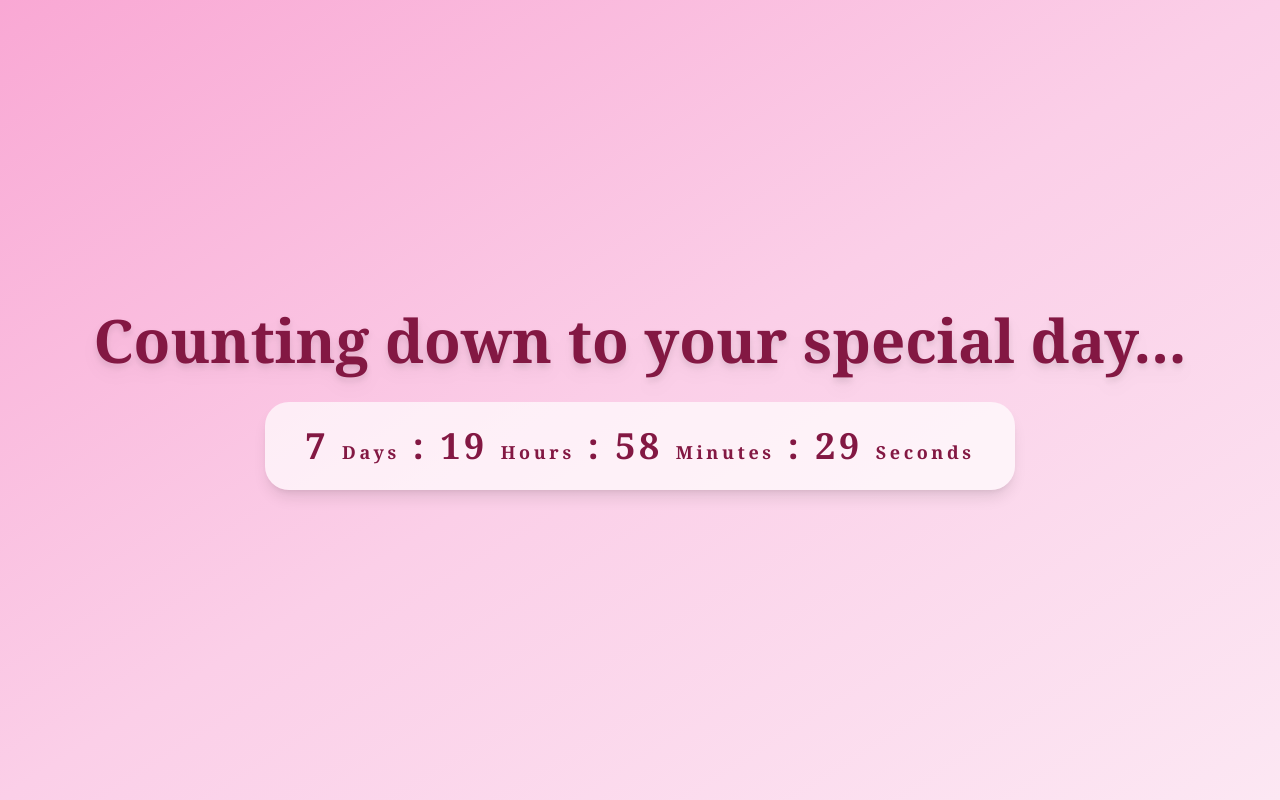
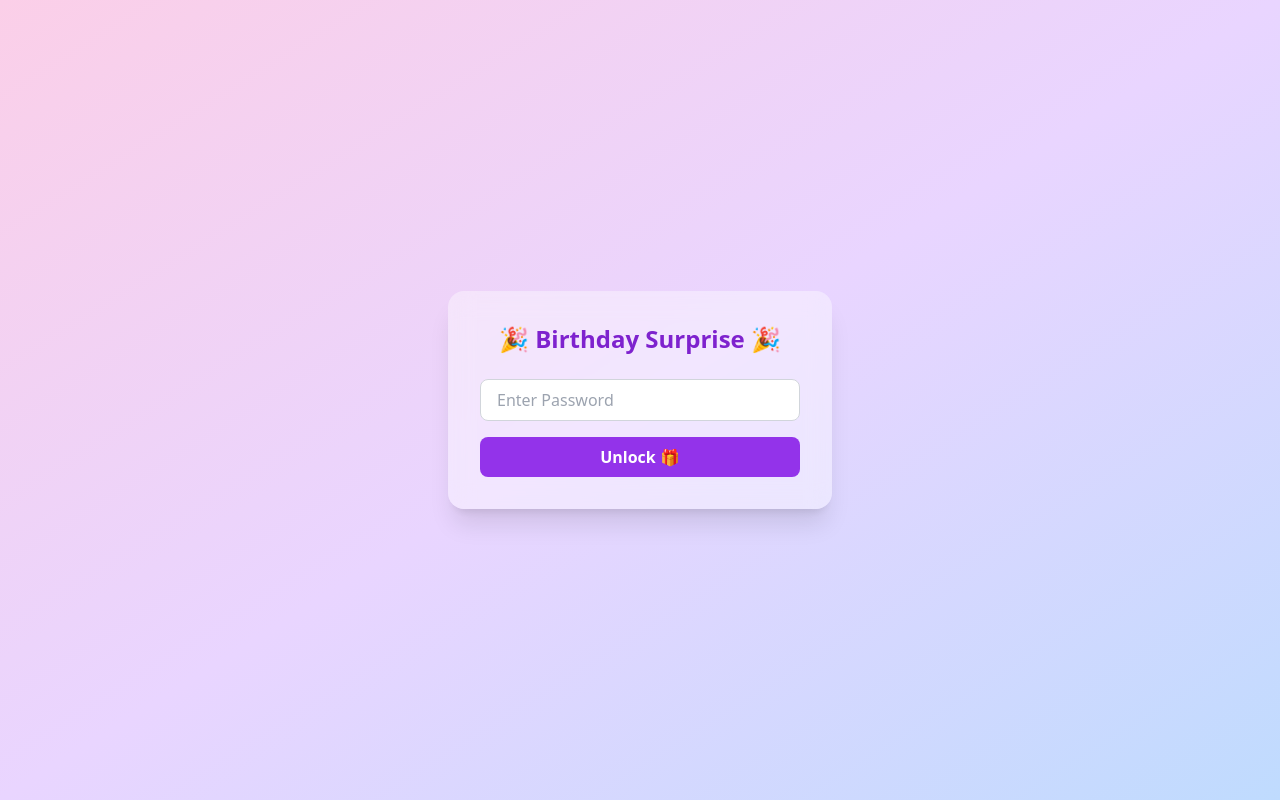
Before and after one commit to steveprimer/Birthday2025, a React (Vite) app: page / in a window 1280 px wide. Built offline with nearby package versions, Linux system fonts and the light colour scheme.

Commit message:
check passw

```diff
--- a/src/App.jsx
+++ b/src/App.jsx
@@ -2,13 +2,13 @@ import { useState, useEffect, useRef } from "react";
 import CountdownPage from "./components/CountdownPage";
 import BackgroundMusic from "./components/BackgroundMusic";
 import Hero from "./components/Hero";
-// import MemoryTimeline from "./components/MemoryTimeline";
 import LoveLetter from "./components/LoveLetter";
 import PhotoGallery from "./components/PhotoGallery";
 import LoveQuiz from "./components/Quiz";
 import CountdownSurprise from "./components/SurpriseReveal";
+import MemoryTimeline from "./components/MemoryTimeline";
+import BirthdayLogin from "./components/BirthdayLogin"; // ✅ new login wrapper
 import "./App.css";
-import MemoryTimeline from "./components/MemoryTimeline";
 
 const TARGET_DATE = new Date("2025-08-17T23:59:59"); // Set your target date here
 
@@ -21,6 +21,7 @@ export default function App() {
       musicRef.current.play();
     }
   };
+
   function getTimeLeft() {
     const now = new Date();
     const diff = TARGET_DATE - now;
@@ -39,12 +40,14 @@ export default function App() {
     return () => clearInterval(timer);
   }, []);
 
-  if (timeLeft) {
+  return (
+    <BirthdayLogin>
+      {" "}
+      {/* ✅ password gate */}
+      {timeLeft ? (
         // Still counting down → show countdown page
-    return <CountdownPage timeLeft={timeLeft} />;
-  }
-
-  return (
+        <CountdownPage timeLeft={timeLeft} />
+      ) : (
         <>
           <BackgroundMusic ref={musicRef} />
           <Hero playMusic={playMusic} />
@@ -58,5 +61,7 @@ export default function App() {
           </div>
           <CountdownSurprise />
         </>
+      )}
+    </BirthdayLogin>
   );
 }
--- /dev/null
+++ b/src/components/BirthdayLogin.jsx
@@ -0,0 +1,50 @@
+import React, { useState } from "react";
+
+const PASSWORD = "ansonloveskhushi@"; // Hardcoded password
+
+export default function BirthdayLogin({ children }) {
+  const [input, setInput] = useState("");
+  const [isLoggedIn, setIsLoggedIn] = useState(false);
+  const [error, setError] = useState("");
+
+  const handleLogin = (e) => {
+    e.preventDefault();
+    if (input === PASSWORD) {
+      setIsLoggedIn(true);
+      setError("");
+    } else {
+      setError("Incorrect password. Try again!");
+    }
+  };
+
+  if (!isLoggedIn) {
+    return (
+      <div className="flex items-center justify-center min-h-screen bg-gradient-to-br from-pink-200 via-purple-200 to-blue-200">
+        <div className="bg-white/40 backdrop-blur-md shadow-xl rounded-2xl p-8 w-full max-w-sm">
+          <h1 className="text-2xl font-bold text-center text-purple-700 mb-6">
+            🎉 Birthday Surprise 🎉
+          </h1>
+          <form onSubmit={handleLogin} className="space-y-4">
+            <input
+              type="password"
+              placeholder="Enter Password"
+              value={input}
+              onChange={(e) => setInput(e.target.value)}
+              className="w-full px-4 py-2 rounded-lg border border-gray-300 focus:outline-none focus:ring-2 focus:ring-purple-400"
+            />
+            {error && <p className="text-red-500 text-sm">{error}</p>}
+            <button
+              type="submit"
+              className="w-full py-2 rounded-lg bg-purple-600 text-white font-semibold hover:bg-purple-700 transition"
+            >
+              Unlock 🎁
+            </button>
+          </form>
+        </div>
+      </div>
+    );
+  }
+
+  // Once logged in, show the real content
+  return <>{children}</>;
+}
```
Lines whose indentation alone changed are shown as unchanged.
